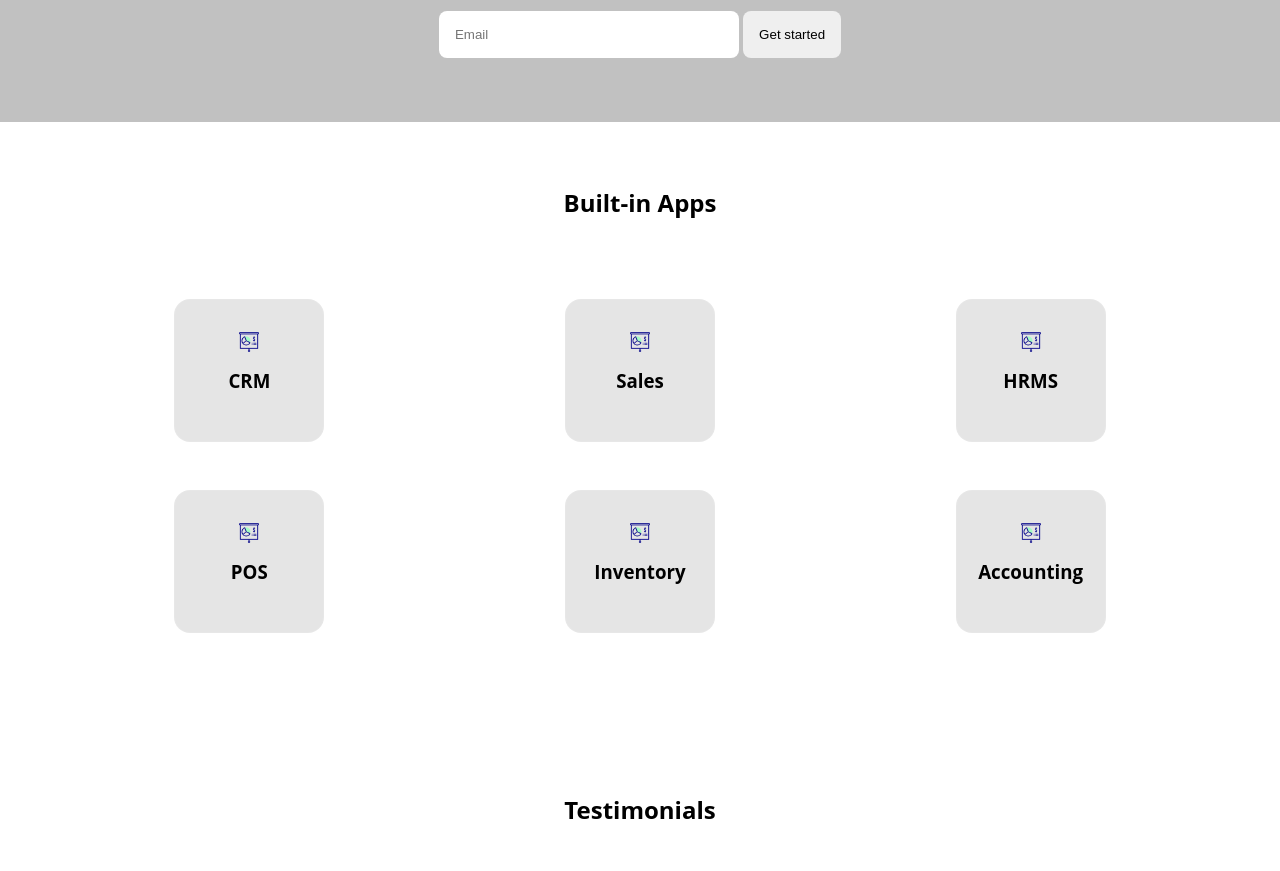
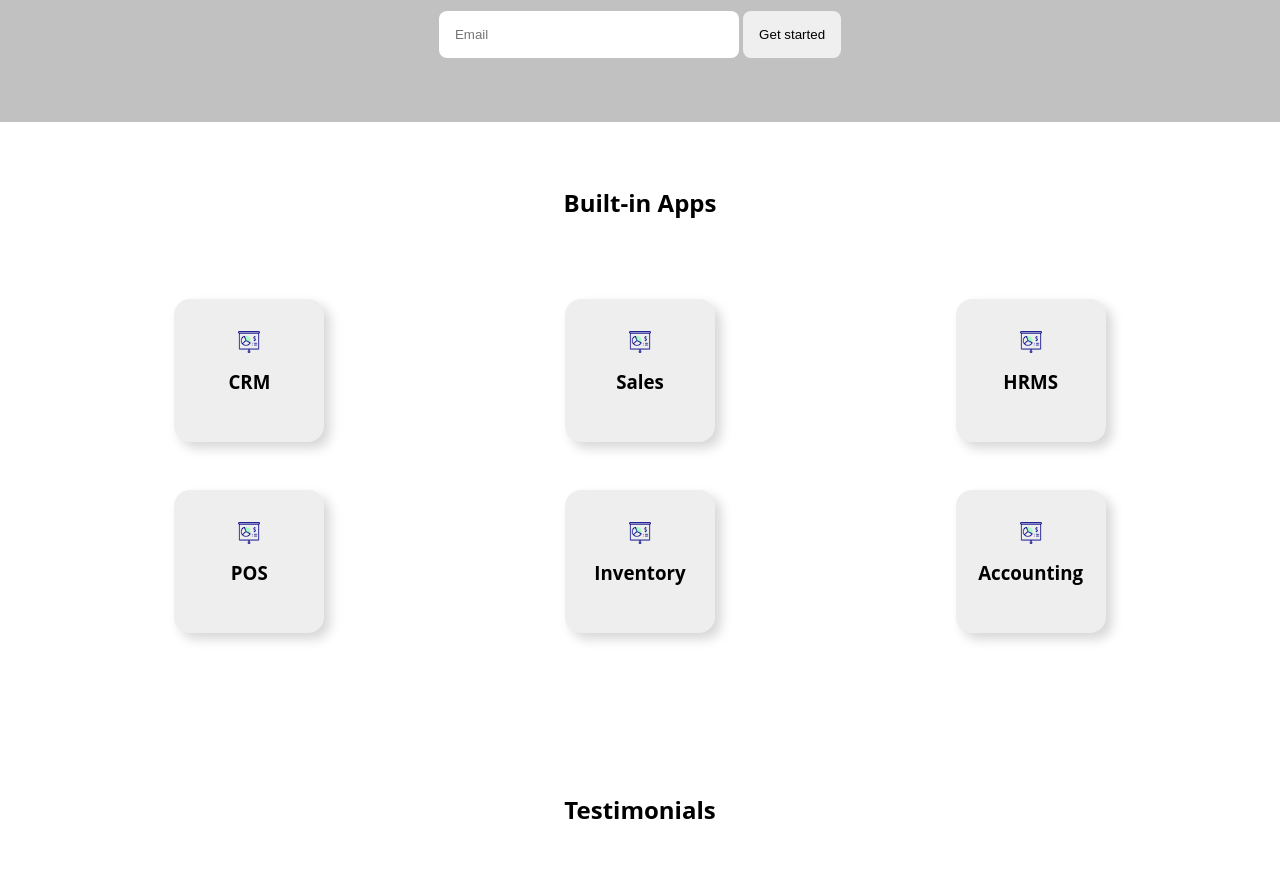
Before and after one commit to islamElbadawy/VuloWebsite, a plain HTML site: page index.html in a window 1280 px wide. Shown: the part 2880-3751 px from the top of the page. Drawn offline with Linux system fonts and the light colour scheme.

Commit message:
small Edit

```diff
--- a/assets/css/main.css
+++ b/assets/css/main.css
@@ -392,7 +392,7 @@ header .toggle.active::after{
 /*==================== APPS ====================*/
 
 #apps{
-
+    padding: 4rem 0;
 }
 
 #apps h2{
@@ -414,13 +414,12 @@ header .toggle.active::after{
     flex-direction: column;
     align-items: center;
     justify-content: center;
-    background: rgba(0, 0, 0, 0.1);
-    border-radius: 1rem;
-    /* box-shadow: 0 4px 30px rgba(0, 0, 0, 0.1); */
-    backdrop-filter: blur(20px);
-    -webkit-backdrop-filter: blur(20px);
-    border: 1px solid rgba(255, 255, 255, 0.06);
+
     margin: 0 auto;
+    border-radius: 16px;
+    background: #eeeeee;
+    box-shadow:  6px 6px 12px #d6d6d6,
+                -6px -6px 12px #ffffff;
 }
 
 #apps .content .app img{
```
